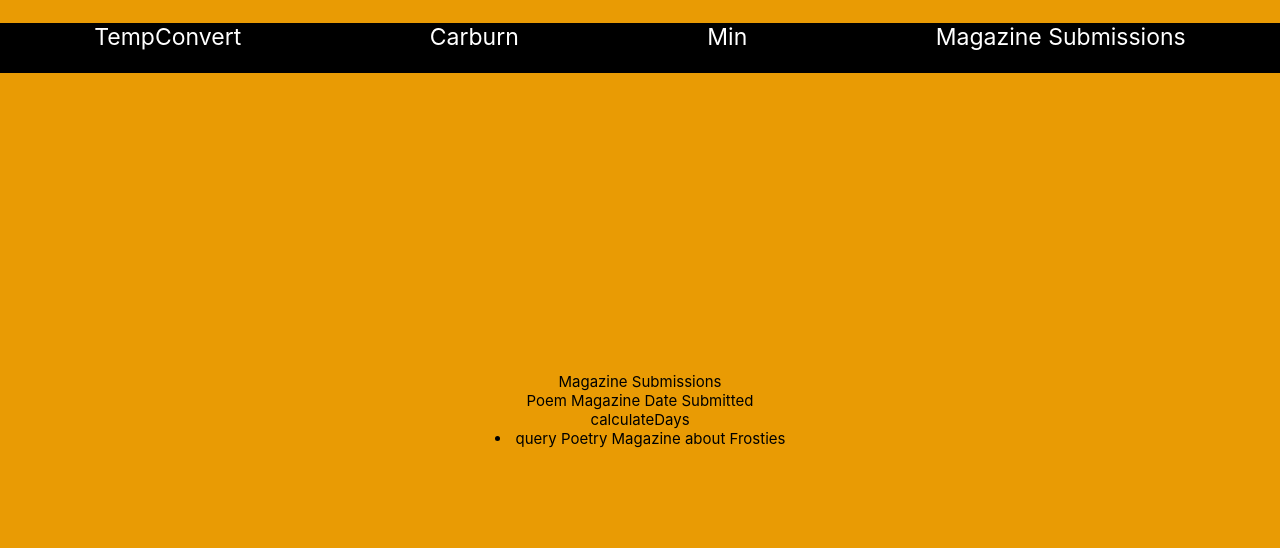
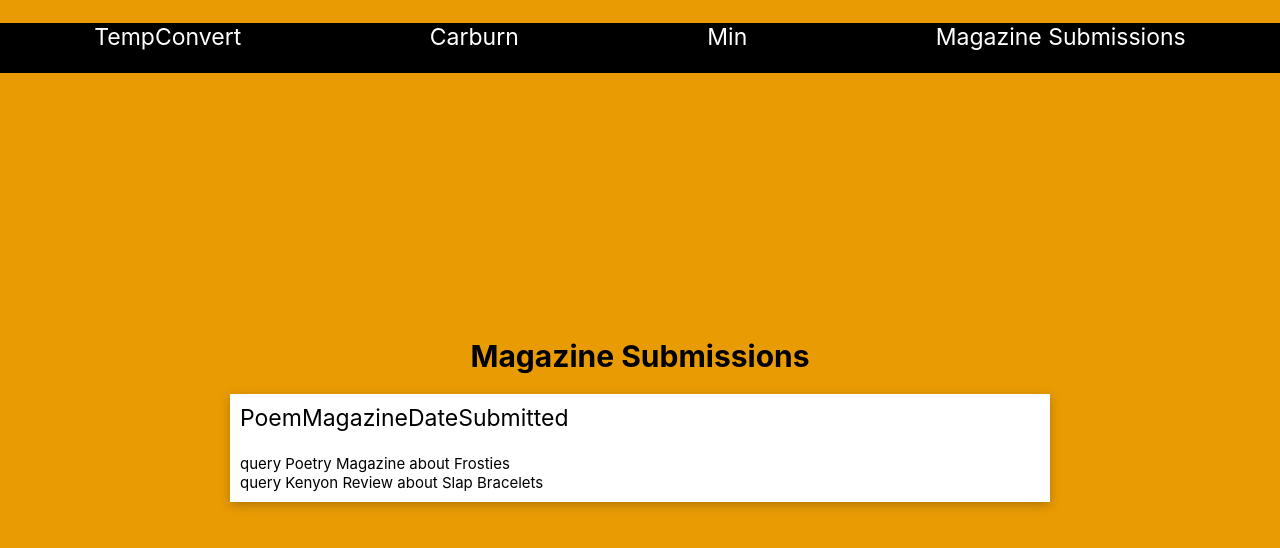
Before and after one commit to ValerieLoveland/frankenstein, a React (Create React App) app: page /mag-sub in a window 1280 px wide. Shown: the top 548 px of the page. Built offline with nearby package versions, Linux system fonts and the light colour scheme.

Commit message:
some styling

```diff
--- a/src/App.css
+++ b/src/App.css
@@ -71,3 +71,14 @@ a:hover {
 .mb-5 {
   margin-bottom: 5px;
 }
+
+.sub {
+  display: flex;
+  justify-content: flex-start;
+  height: 50px;
+  width: 800px;
+  text-align: center;
+  font-size: 23px;
+  list-style-type: none;
+  padding: 0;
+}
--- a/src/MagSub.tsx
+++ b/src/MagSub.tsx
@@ -1,13 +1,19 @@
 import React from "react";
 
 export const MagSub = () => {
-  //const [sub, setSub] = useState("");
   return (
     <>
-      <header>Magazine Submissions</header>
-      <div>Poem Magazine Date Submitted</div>
-      <div>calculateDays</div>
-      <li>{submission("Frosties", "Poetry Magazine", "7/20/2020")}</li>
+      <h1>Magazine Submissions</h1>
+      <div className="ul-style form">
+        <div className="sub">
+          <div>Poem</div>
+          <div>Magazine</div>
+          <div>Date</div>
+          <div>Submitted</div>
+        </div>
+        <li>{submission("Frosties", "Poetry Magazine", "7/20/2020")}</li>
+        <li>{submission("Slap Bracelets", "Kenyon Review", "08/15/2020")}</li>
+      </div>
     </>
   );
 };
@@ -37,6 +43,3 @@ const calculateDays = (
   console.log(days);
   return days;
 };
-
-submission("Frosties", "Poetry Magazine", "7/20/2020");
-submission("Slap Bracelets", "Kenyon Review", "08/15/2020");
```
